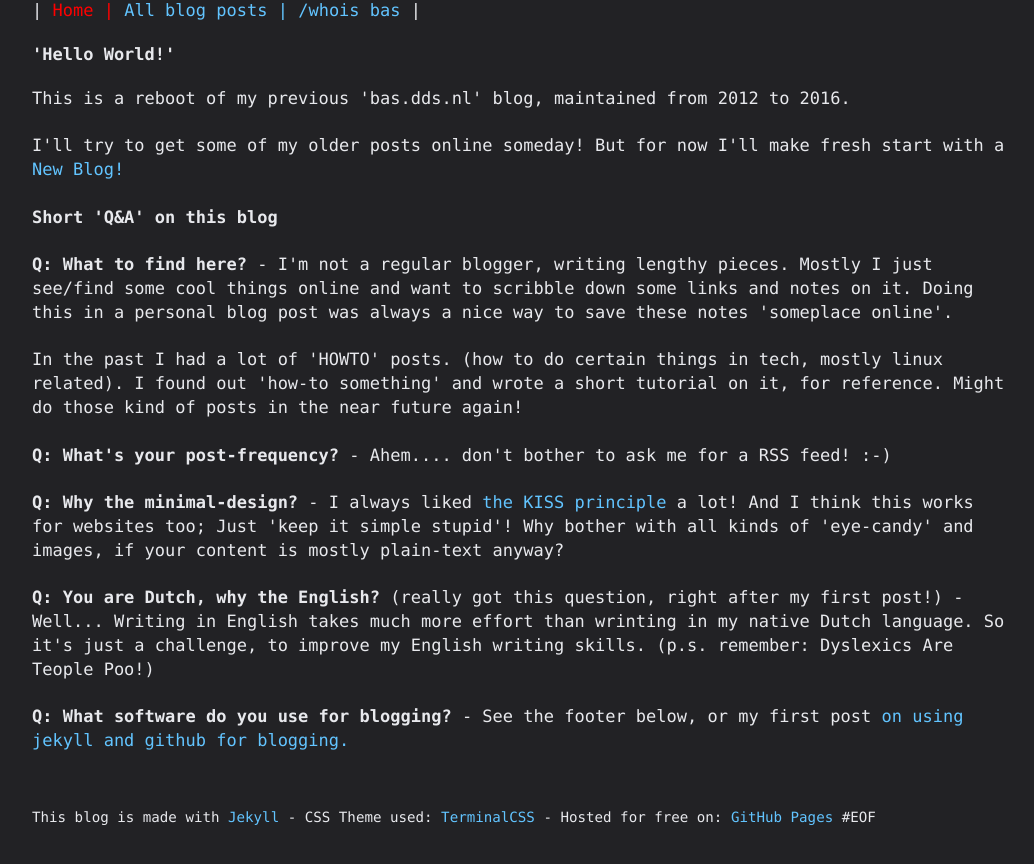
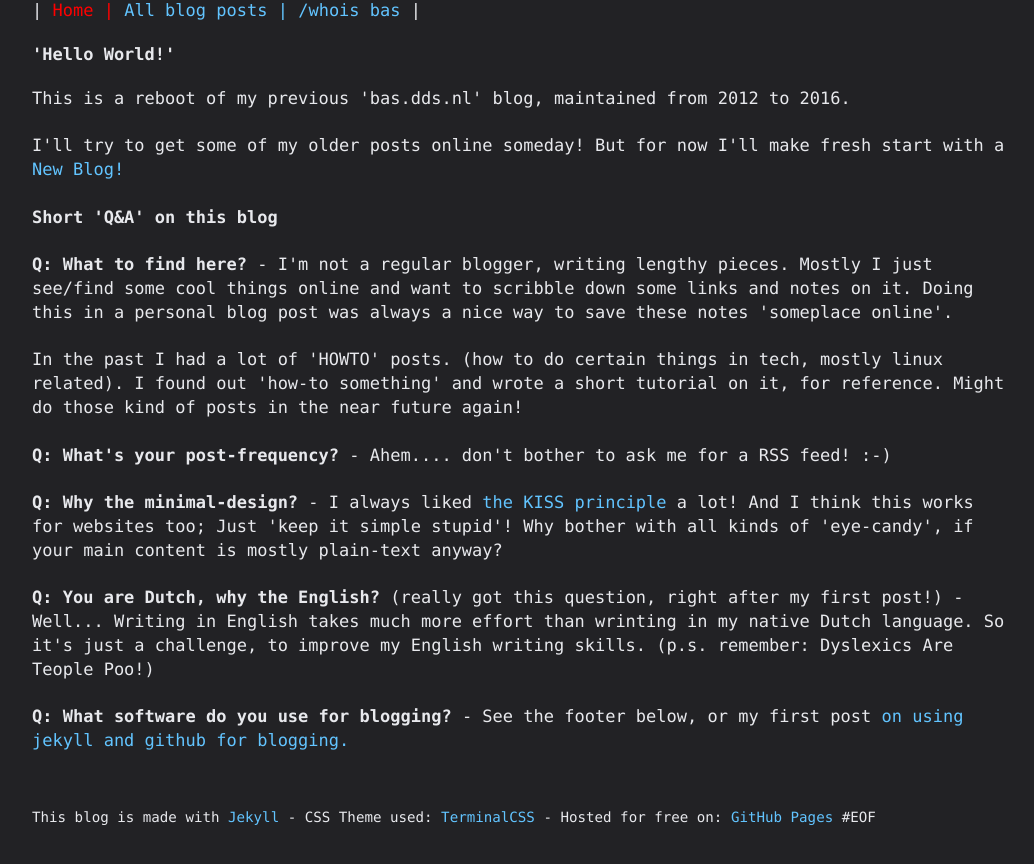
Before and after one commit to basdds/basdds.github.io, a Jekyll site: the page built from index.html, in a window 1280 px wide. Shown: the top 864 px of the page, without its empty margins (118-1152 px from the left). Built offline with Jekyll 4.4.1, drawn with Linux system fonts in a browser that asks for light colours.

Commit message:
site update

```diff
--- a/index.html
+++ b/index.html
@@ -21,7 +21,7 @@ wrote a short tutorial on it, for reference. Might do those kind of posts in the
 <p><b>Q: What's your post-frequency?</b> - Ahem.... don't bother to ask me for a RSS feed! :-)
 
 <p><b>Q: Why the minimal-design?</b> - I always liked <a href="https://en.wikipedia.org/wiki/KISS_principle" target="_blank">the KISS principle</a> a lot!
-And I think this works for websites too; Just 'keep it simple stupid'! Why bother with all kinds of 'eye-candy' and images, if your content
+And I think this works for websites too; Just 'keep it simple stupid'! Why bother with all kinds of 'eye-candy', if your main content
 is mostly plain-text anyway?
 
 <p><b>Q: You are Dutch, why the English?</b> (really got this question, right after my first post!) - Well... Writing in English takes much more
```
